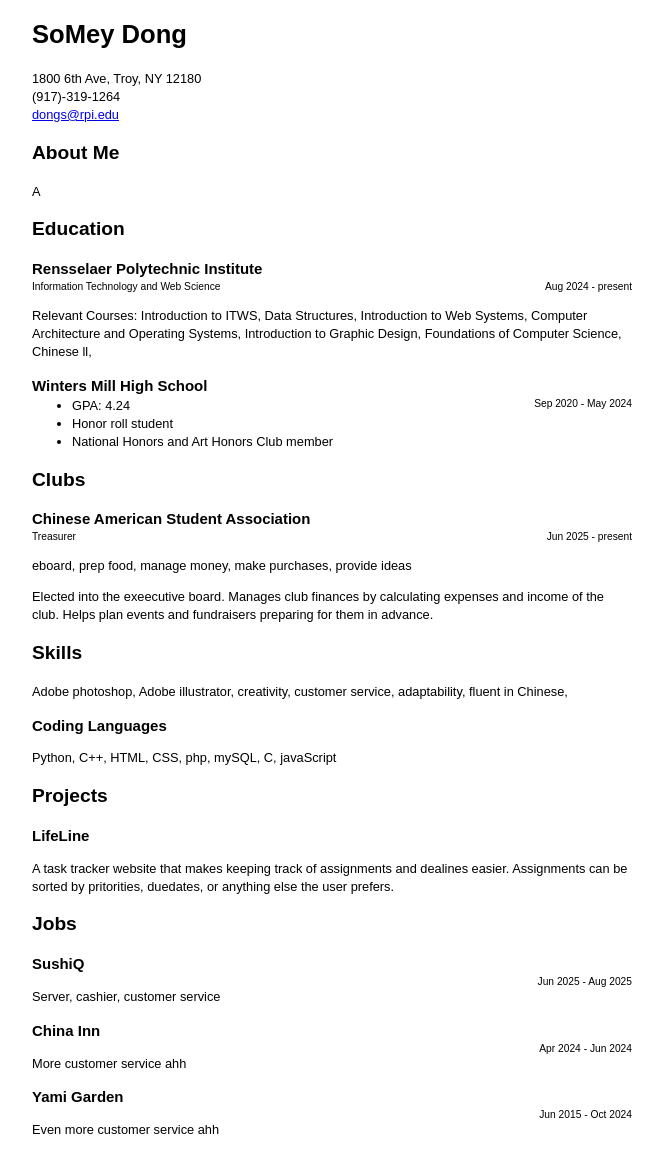
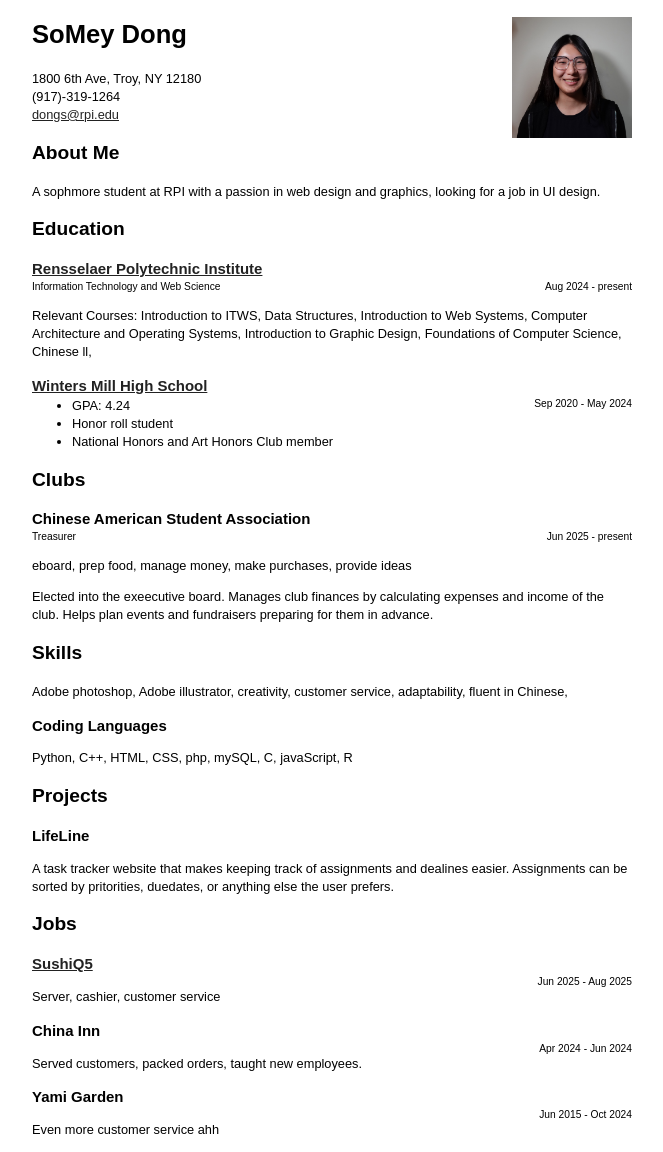
Before and after one commit to meys4/itws-intro_websys, a PHP site: page / in a window 1280 px wide. Shown: the whole page, without its empty margins (308-971 px from the left). Run offline with PHP 8.4, Linux system fonts and the light colour scheme.

Commit message:
finished resume

```diff
--- a/lab01/index.html
+++ b/lab01/index.html
@@ -8,34 +8,37 @@
 </head>
 <body>
 	<div class="container">
-	<header>
-		<h1 id="name">SoMey Dong</h1>
+    <header class="vcard h-card">
+        <img class="photo" src="somey.jpg" alt="Photo of SoMey Dong">
+
+        <h1 class="fn" id="name">SoMey Dong</h1>
+
         <div class="contact">
-            <div>1800 6th Ave, Troy, NY 12180</div>
-            <div>(917)-319-1264</div>
-			<div class="email"><a href="mailto:dongs@rpi.edu">dongs@rpi.edu</a></div>
+            <div class="adr">
+                <div class="street-address">1800 6th Ave, Troy, NY 12180</div>
             </div>
-
+            <div class="tel">(917)-319-1264</div>
+            <div class="email">
+                <a class="u-email" href="mailto:dongs@rpi.edu">dongs@rpi.edu</a>
+            </div>
+        </div>
     </header>
 
 	<div>
-
-		<section id="objective">
         <h2 class="title">About Me</h2>
         <div class="description">
-				<p>
-					A
+            <p>A sophmore student at RPI with a passion in web design and graphics, looking for a
+                job in UI design.
+
             </p>
         </div>
-		</section>
 
 
-		<section id="projects">
         <h2 class="title">Education</h2>
         <div class="description">
 
             <section class="project">
-					<h3 class="title">Rensselaer Polytechnic Institute</h3>
+                <h3 class="title"><a href="https://www.rpi.edu/">Rensselaer Polytechnic Institute</a></h3>
                 <div class="meta">
                     <span class="field">Information Technology and Web Science</span><span class="date">Aug 2024 - present</span>
                 </div>
@@ -46,7 +49,7 @@
             </section>
 
             <section class="project">
-					<h3 class="title">Winters Mill High School</h3>
+                <h3 class="title"><a href="https://wmh.carrollk12.org/">Winters Mill High School</a></h3>
                 <div class="meta">
                     <span class="date">Sep 2020 - May 2024</span>
                 </div>
@@ -57,9 +60,8 @@
                 </ul>
             </section>
             </div>
-		</section>
 
-		<section id="projects">
+
         <h2 class="title">Clubs</h2>
         <div class="description">
 
@@ -74,9 +76,7 @@
             </section>
 
         </div>
-		</section>
 
-		<section id="projects">
         <h2 class="title">Skills</h2>
         <div class="description">
 
@@ -87,13 +87,12 @@
 
             <section class="project">
                 <h3 class="title">Coding Languages</h3>
-					<p class="description"> Python, C++, HTML, CSS, php, mySQL, C, javaScript </p>
+                <p class="description"> Python, C++, HTML, CSS, php, mySQL, C, javaScript, R </p>
             </section>
 
         </div>
-		</section>
 
-		<section id="projects">
+
         <h2 class="title">Projects</h2>
         <div class="description">
             <section class="project">
@@ -104,14 +103,13 @@
             </section>
 
         </div>
-		</section>
 
-		<section id="projects">
+
         <h2 class="title">Jobs</h2>
         <div class="description">
 
             <section class="project">
-					<h3 class="title">SushiQ</h3>
+                <h3 class="title"><a href="http://www.sushiqmd.com/">SushiQ5</a></h3>
                 <div class="meta">
                     <span class="date">Jun 2025 - Aug 2025</span>
                 </div>
@@ -123,7 +121,7 @@
                 <div class="meta">
                     <span class="date">Apr 2024 - Jun 2024</span>
                 </div>
-					<p class="description"> More customer service ahh </p>
+                <p class="description"> Served customers, packed orders, taught new employees. </p>
             </section>
 
             <section class="project">
@@ -135,7 +133,7 @@
             </section>
 
         </div>
-		</section>
+
 	</div>
 
 	</div>
--- a/lab01/styles.css
+++ b/lab01/styles.css
@@ -20,14 +20,23 @@ button, input, select, textarea {
 
 textarea {
     overflow: auto;
-    vertical-align:
-    top; resize: vertical;
+    vertical-align: top;
+    resize: vertical;
 }
 
 ul{
     margin: 0px;
 }
 
+a{
+    color:#222;
+}
+
+img {
+    height: 20%;
+    width: 20%;
+    float: right;
+}
 .container {
 	width: 80%;
 	max-width: 600px;
```
Also changed, not shown: lab01/README.md, lab01/somey.jpg (added), 1 other file. Lines whose indentation alone changed are shown as unchanged.
